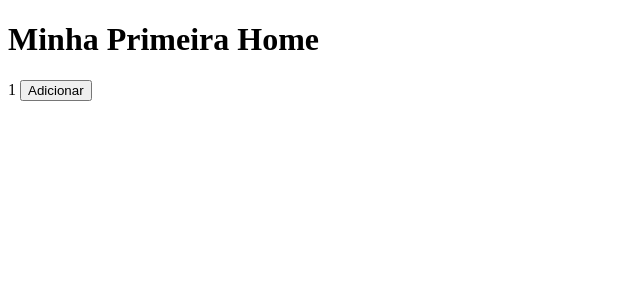
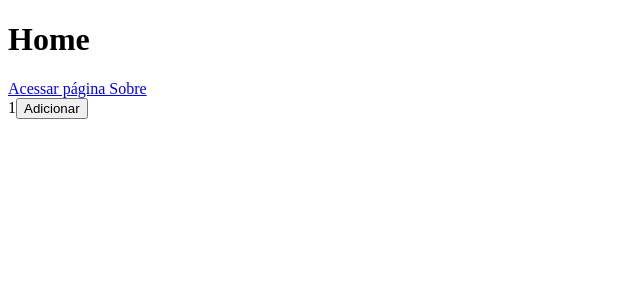
Before and after one commit to cabraldasilvac/ideia-unica, a Next.js app: page / in a window 1280 px wide. Shown: the top 300 px of the page, without its empty margins (0-640 px from the left). Built offline with nearby package versions, Linux system fonts and the light colour scheme.

Commit message:
Página Sobre

```diff
--- a/pages/index.js
+++ b/pages/index.js
@@ -1,12 +1,15 @@
 import { useState } from 'react';
+import Link from 'next/link';
 
 function Home() {
-    return ( < div >
-        <
-        h1 > Minha Primeira Home < /h1>  <
-        Contador / >
-        <
-        /div>
+    return (
+    <div>
+        <h1>Home</h1>
+        <Link href="/Sobre">
+        <a>Acessar página Sobre</a>
+        </Link>
+        <Contador />
+        </div>
     )
 }
 
@@ -16,13 +19,12 @@
     function adicionarContador() {
         setContador(contador + 1);
     }
-    return ( < div >
-        <
-        div > { contador } <
-        button onClick = { adicionarContador } > Adicionar < /button>  <
-        /div>  <
-        /div>
+    return (
+        <div>
+        <div> { contador }
+        <button onClick = { adicionarContador } > Adicionar </button>
+        </div>
+        </div>
     )
 }
-
 export default Home
```
Also changed, not shown: pages/sobre.js (added, +18 -0 lines).
